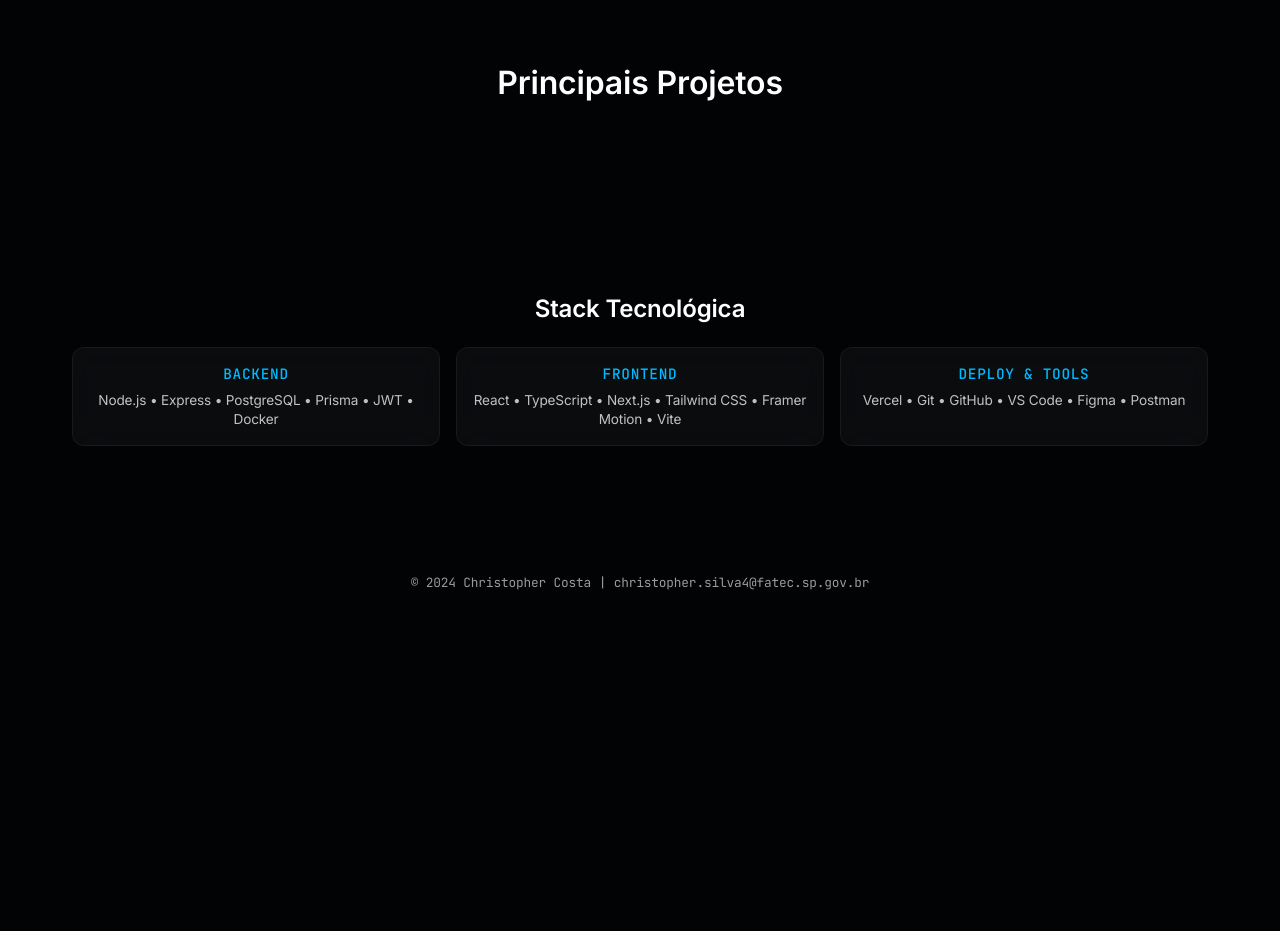
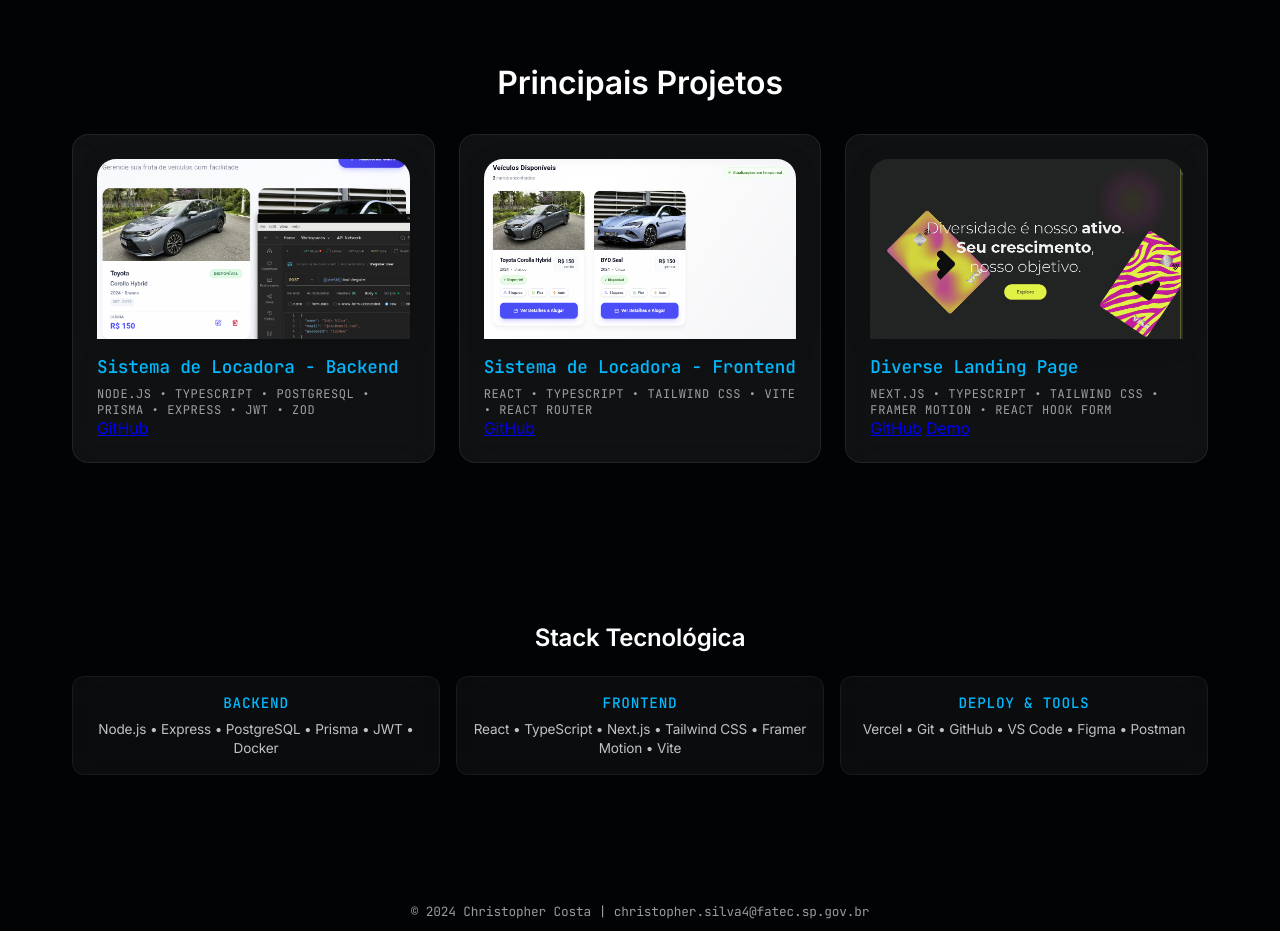
Before and after one commit to fatec-jacarei-dsm-portfolio/ra2581392423043, a plain HTML site: page docs/index.html in a window 1280 px wide. Shown: the part 801-1732 px from the top of the page. Before the commit the page ends 1440 px from the top, so only its background shows below. Drawn offline with Linux system fonts and the light colour scheme.

Commit message:
upd and refactor

```diff
--- a/docs/css/style.css
+++ b/docs/css/style.css
@@ -215,11 +215,14 @@
 }
 
 @keyframes blink {
-          0%, 50% {
+
+  0%,
+  50% {
     opacity: 1;
   }
 
-          51%, 100% {
+  51%,
+  100% {
     opacity: 0;
   }
 }
@@ -340,6 +343,17 @@
   line-height: 1.4;
 }
 
+.project-img {
+  width: 100%;
+  max-width: 420px;
+  height: 180px;
+  border-radius: 1.2rem 1.2rem 0 0;
+  margin-bottom: 1rem;
+  box-shadow: 0 4px 24px 0 rgba(0, 0, 0, 0.18);
+  display: block;
+  object-fit: cover;
+}
+
 @media (max-width: 768px) {
   .hero {
     padding: calc(var(--spacing) * 4);
--- a/docs/index.html
+++ b/docs/index.html
@@ -54,6 +54,6 @@
         <span>© 2024 Christopher Costa | christopher.silva4@fatec.sp.gov.br</span>
     </div>
     <script src="js/utils/projects.js"></script>
-    <script src="js/main.js"></script>
+    <script type="module" src="js/main.js"></script>
 </body>
 </html>
```
Lines whose indentation alone changed are shown as unchanged.
